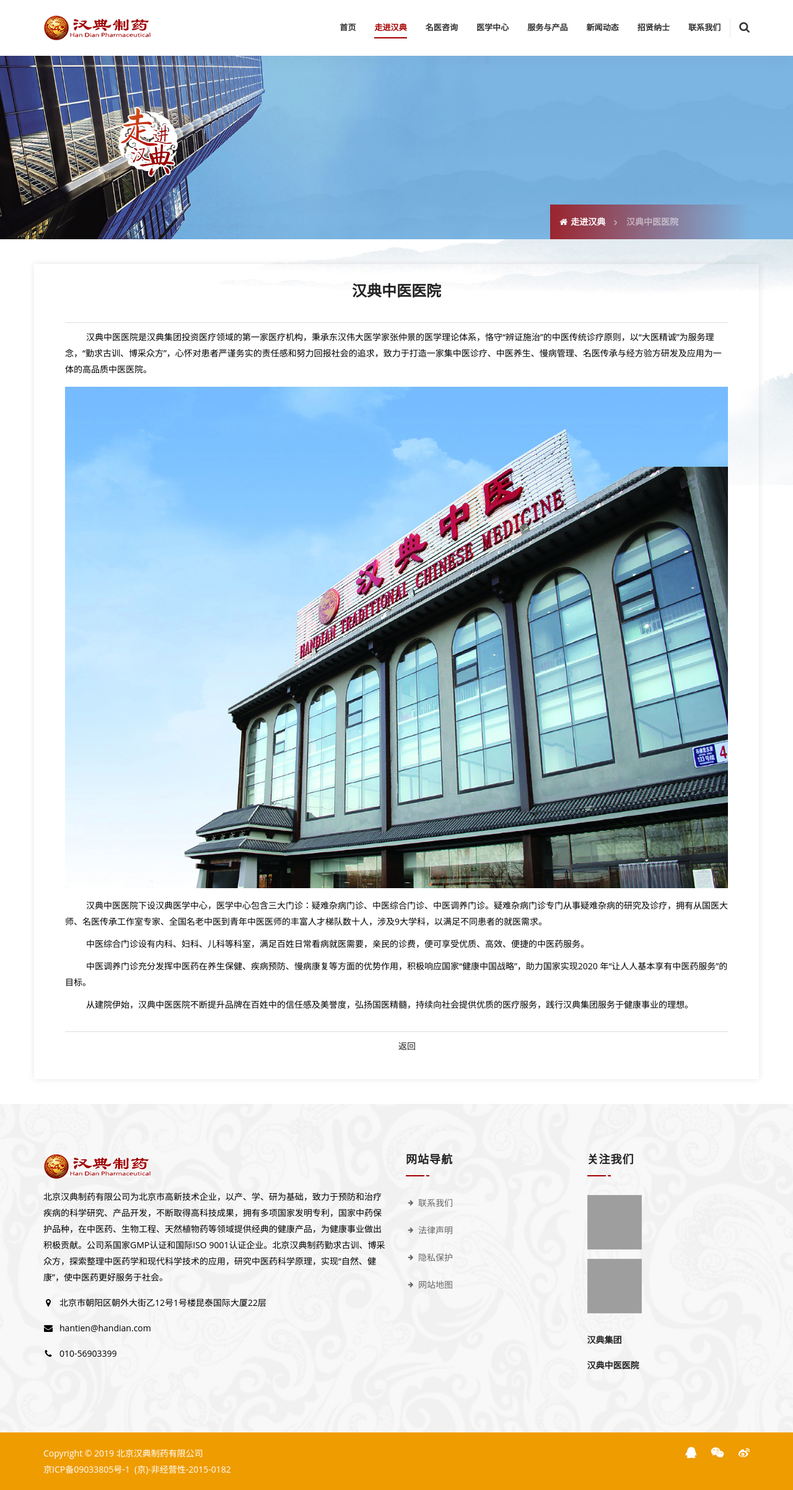
After one commit to zaipass/website, a Django app: page /index_zy/ in a window 1280 px wide. The commit adds this page. Shown: the whole page at 62% size. Run offline with Django 3.2, Linux system fonts and the light colour scheme; data comes from the database, SQL or seed files in the repository; some libraries are stand-ins or nearby versions; grey boxes are pictures that could not be loaded.

Commit message:
添加首页超链接模块&证书添加分类

```diff
--- a/apps/article/admin.py
+++ b/apps/article/admin.py
@@ -28,4 +28,4 @@ class ArticleTypeAdmin(admin.ModelAdmin):
 
 @admin.register(Certificate)
 class CertificateAdmin(admin.ModelAdmin):
-    list_display = ('title', 'content')
+    list_display = ('title', 'content', 'cert_type')
--- a/apps/article/models.py
+++ b/apps/article/models.py
@@ -84,6 +84,11 @@ class Certificate(models.Model):
     content = models.TextField(max_length=800,
                                verbose_name='证书详情',
                                help_text='证书详情')
+    CERT_TYPE_CHOICE = (
+        ('专利', '专利'),
+        ('荣誉', '荣誉')
+    )
+    cert_type = models.CharField(max_length=4, choices=CERT_TYPE_CHOICE, verbose_name='证书类型', help_text='证书类型')
 
     def __str__(self):
         return self.title
--- a/apps/user/urls.py
+++ b/apps/user/urls.py
@@ -6,6 +6,10 @@ from apps.user.views import (
 urlpatterns = [
     # path('', IndexView.as_view({'get': 'list'}), name='index'),
     path('', IndexView.as_view({'get': 'list'}), name='index'),
+    path('index_hd/', IndexView.as_view({'get': 'index_hd'}), name='index-hd'),
+    path('index_cy/', IndexView.as_view({'get': 'index_cy'}), name='index-cy'),
+    path('index_zy/', IndexView.as_view({'get': 'index_zy'}), name='index-zy'),
+
     path('famous/', IndexView.as_view({'get': 'famous'}), name='famous'),
     path('center/', IndexView.as_view({'get': 'center'}), name='center'),
     path('contact/', IndexView.as_view({'get': 'contact'}), name='contact'),
--- a/apps/user/views.py
+++ b/apps/user/views.py
@@ -120,7 +120,7 @@ class IndexView(viewsets.ModelViewSet):
 
     @decorator_template(pagename='index.html')
     def list(self, request, *args, **kwargs):
-        certificates = Certificate.objects.all().order_by('-create_time')
+        certificates = Certificate.objects.filter(cert_type='荣誉').order_by('-create_time')
 
         certificate_serializer = CertificateSerializer(certificates, many=True)
 
@@ -130,6 +130,18 @@ class IndexView(viewsets.ModelViewSet):
 
         return data
 
+    @decorator_template(pagename='index-1.html')
+    def index_hd(self, request, *args, **kwargs):
+        return {'abouthd': True}
+
+    @decorator_template(pagename='index-2.html')
+    def index_cy(self, request, *args, **kwargs):
+        return {'abouthd': True}
+
+    @decorator_template(pagename='index-3.html')
+    def index_zy(self, request, *args, **kwargs):
+        return {'abouthd': True}
+
     @action(detail=False)
     @decorator_template(pagename='famous.html')
     def famous(self, request, *args, **kwargs):
@@ -138,7 +150,7 @@ class IndexView(viewsets.ModelViewSet):
     @action(detail=False)
     @decorator_template(pagename='center.html')
     def center(self, request, *args, **kwargs):
-        certificates = Certificate.objects.all().order_by('-create_time')
+        certificates = Certificate.objects.filter(cert_type='专利').order_by('-create_time')
 
         certificate_serializer = CertificateSerializer(certificates, many=True)
 
--- a/static/templates/base.html
+++ b/static/templates/base.html
@@ -143,6 +143,14 @@
                     <em></em>{{ nav.zh_name }}</a>
                 </li>
                 {% endfor %}
+            {% elif abouthd %}
+
+                {% for nav in navbar %}
+                <li {% if nav.zh_name == '走进汉典' %} class="active" {% endif %}>
+                    <a href="{{ nav.nav_url }}">
+                    <em></em>{{ nav.zh_name }}</a>
+                </li>
+                {% endfor %}
 
             {% else %}
 
--- /dev/null
+++ b/static/templates/index-3.html
@@ -0,0 +1,54 @@
+{% extends "base.html" %}
+{% load static %}
+
+{% block title %}汉典制药-走进汉典{% endblock title %}
+
+{% block breadcrumb %}
+    <!-- Start Breadcrumb     ============================================= -->
+    <div class="breadcrumb-area min-h-a" style="background-image: url({% static 'assets/img/banner/4.jpg' %}); background-size: 100% 100%; background-position-x: center; background-repeat: no-repeat; min-height: 260px;">
+        <div class="container">
+            <div class="row banner-padding">
+                <div class="col-md-6">
+                    <img src="{% static 'assets/img/title-i.png' %}" alt="">
+                </div>
+            </div>
+            <div class="row">
+                <div class="col-md-6">
+                </div>
+                <div class="col-md-6 text-right pt-0">
+                    <ul class="breadcrumb">
+                        <li><a href="/"><i class="fa fa-home"></i>走进汉典</a></li>
+                        <li class="active">汉典中医医院</li>
+                    </ul>
+                </div>
+            </div>
+        </div>
+    </div>
+    <!-- End Breadcrumb -->
+{% endblock breadcrumb %}
+
+{% block content %}
+    <!-- Start About    ============================================= -->
+    <div class="famous-area default-padding top-40"
+        style="background-image: url({% static 'assets/img/bg-2.jpg' %}); background-repeat: no-repeat; background-size: 100%;">
+        <div class="container news-content">
+            <div class="news-text">
+                <div class="row">
+                    <div class="col-lg-12 col-md-12 col-sm-12">
+                        <h3 class="text-center">汉典中医医院</h3>
+                        <p class="bb1" style="text-indent: 0;"></p>
+                        <p>汉典中医医院是汉典集团投资医疗领域的第一家医疗机构，秉承东汉伟大医学家张仲景的医学理论体系，恪守“辨证施治”的中医传统诊疗原则，以“大医精诚”为服务理念，“勤求古训、博采众方”，心怀对患者严谨务实的责任感和努力回报社会的追求，致力于打造一家集中医诊疗、中医养生、慢病管理、名医传承与经方验方研发及应用为一体的高品质中医医院。</p>
+                        <p class="text-center" style="text-indent: 0; margin: 15px 0;"><img src="{% static 'assets/img/about-c.jpg' %}" alt="" /></p>
+                        <p>汉典中医医院下设汉典医学中心，医学中心包含三大门诊：疑难杂病门诊、中医综合门诊、中医调养门诊。疑难杂病门诊专门从事疑难杂病的研究及诊疗，拥有从国医大师、名医传承工作室专家、全国名老中医到青年中医医师的丰富人才梯队数十人，涉及9大学科，以满足不同患者的就医需求。</p>
+                        <p>中医综合门诊设有内科、妇科、儿科等科室，满足百姓日常看病就医需要，亲民的诊费，便可享受优质、高效、便捷的中医药服务。</p>
+                        <p>中医调养门诊充分发挥中医药在养生保健、疾病预防、慢病康复等方面的优势作用，积极响应国家“健康中国战略”，助力国家实现2020 年“让人人基本享有中医药服务”的目标。</p>
+                        <p>从建院伊始，汉典中医医院不断提升品牌在百姓中的信任感及美誉度，弘扬国医精髓，持续向社会提供优质的医疗服务，践行汉典集团服务于健康事业的理想。</p>
+                        <p class="bb1"></p>
+                        <p class="text-center"><a href="/">返回</a></p>
+                    </div>
+                </div>
+            </div>
+        </div>
+    </div>
+    <!-- End About -->
+{% endblock content %}
--- a/static/templates/index.html
+++ b/static/templates/index.html
@@ -70,7 +70,7 @@
                 <h4><a href="#">北京汉典制药有限公司</a></h4>
                 <p>北京汉典制药勤求古训、博采众方，
                   探索哲理中医药学和现代科学技术的应用</p>
-                <a class="btn btn-theme border circle btn-md" href="#">了解更多</a>
+                <a class="btn btn-theme border circle btn-md" href="{% url 'user:index-hd' %}">了解更多</a>
               </div>
             </div>
           </div>
@@ -83,7 +83,7 @@
                 <h4><a href="#">武夷山凤凰茶业有限公司</a></h4>
                 <p>先后上市以密云龙、凤凰、天池青翠等
                   品牌为代表的系列产品，深受广大消费者喜爱</p>
-                <a class="btn btn-theme border circle btn-md" href="#">了解更多</a>
+                <a class="btn btn-theme border circle btn-md" href="{% url 'user:index-cy' %}">了解更多</a>
               </div>
             </div>
           </div>
@@ -96,7 +96,7 @@
                 <h4><a href="#">汉典中医医院</a></h4>
                 <p>汉典中医提供经典中医药预防
                   和治疗疾病，成为社会信赖的品牌中医</p>
-                <a class="btn btn-theme border circle btn-md" href="#">了解更多</a>
+                <a class="btn btn-theme border circle btn-md" href="{% url 'user:index-zy' %}">了解更多</a>
               </div>
             </div>
           </div>
```
Also changed, not shown: static/templates/index-1.html (added, +52 -0 lines), static/templates/index-2.html (added, +52 -0 lines), 1 other file.
